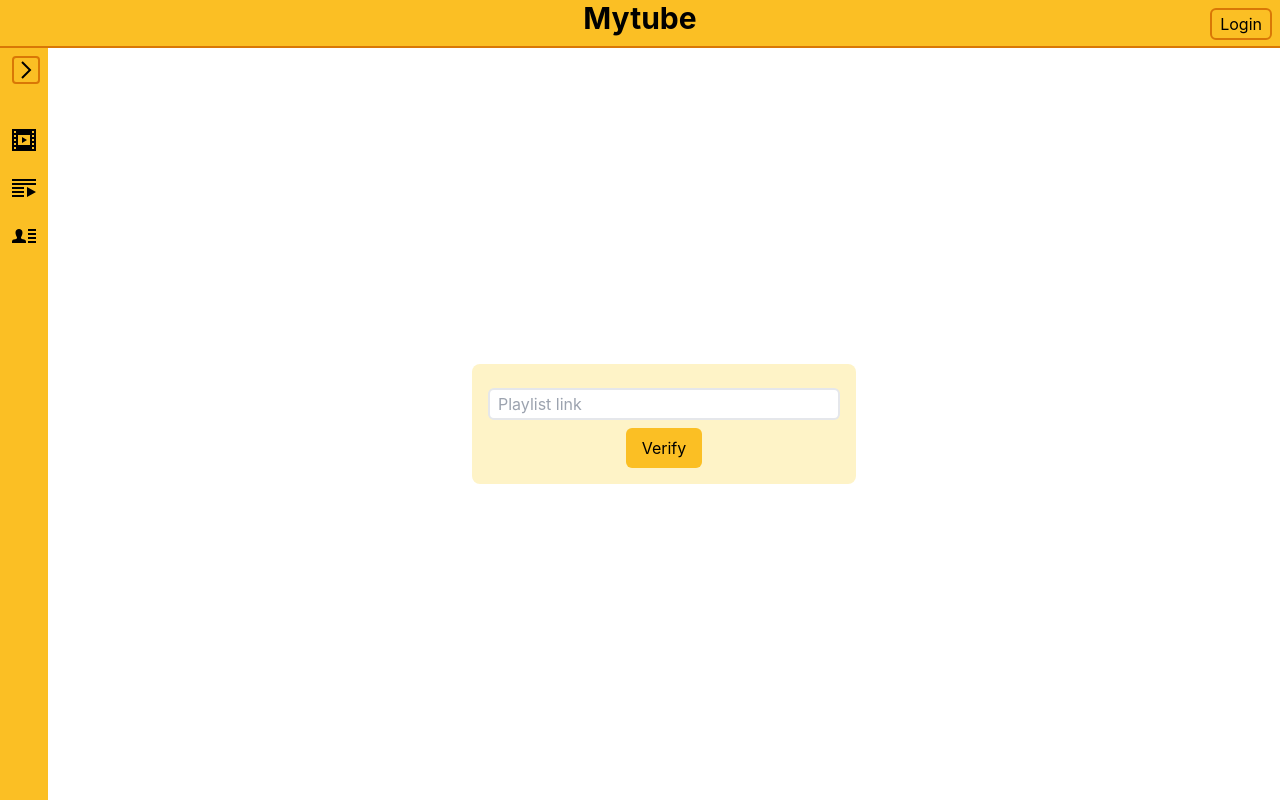
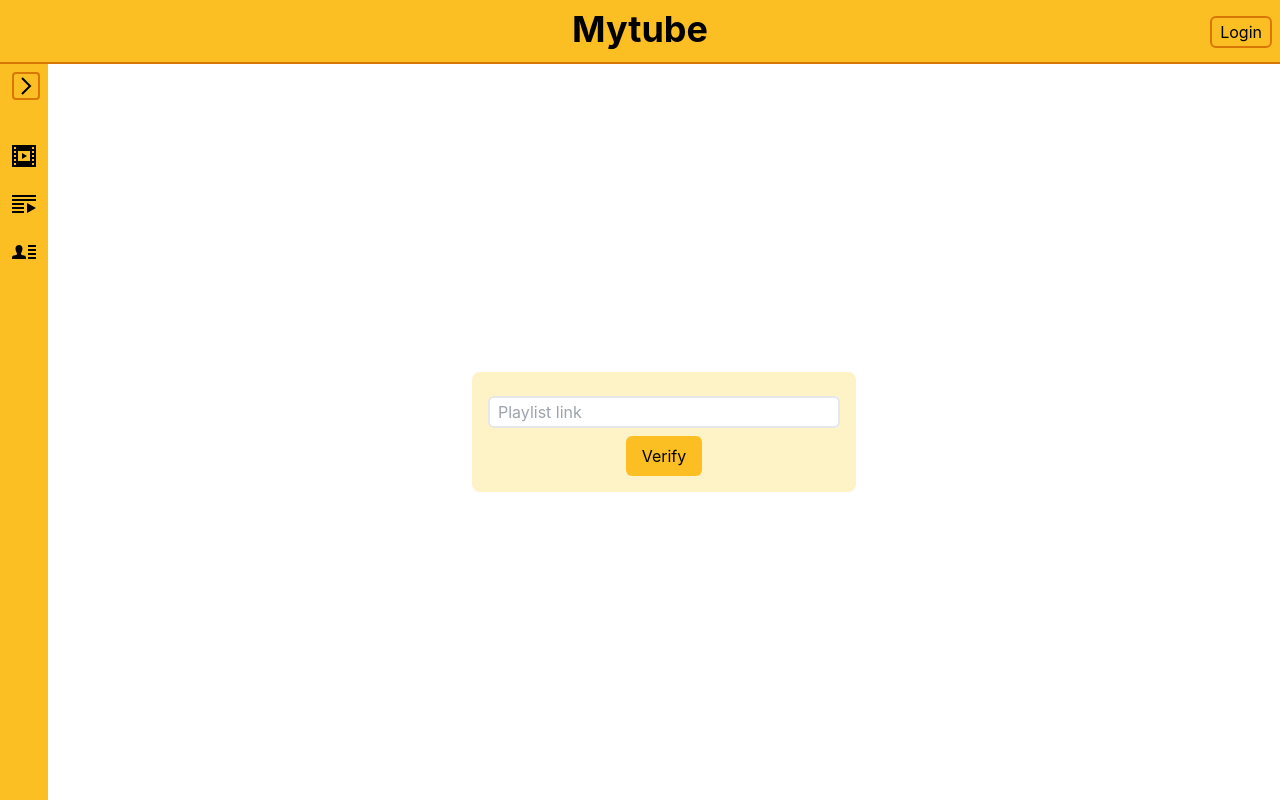
Before and after one commit to abhinav-raman/MyTube, a Next.js app: page /add in a window 1280 px wide. Built offline with nearby package versions, Linux system fonts and the light colour scheme.

Commit message:
Aesthetic changes

```diff
--- a/components/Header.tsx
+++ b/components/Header.tsx
@@ -19,23 +19,23 @@ const Header = () => {
 	};
 
 	return (
-		<header className="fixed flex justify-center w-full h-12 bg-amber-400 border-b-2 border-b-amber-600">
-			<h1 className="text-3xl font-bold cursor-pointer">
+		<header className="fixed flex justify-center w-full h-16 bg-amber-400 border-b-2 border-b-amber-600">
+			<h1 className="text-4xl font-bold cursor-pointer my-[9px]">
 				<Link href="/">
 					<a>Mytube</a>
 				</Link>
 			</h1>
-			<div className="h-full absolute right-2">
+			<div className="h-max absolute right-2 my-4">
 				{!isLoggedIn ? (
 					<button
-						className="h-8 my-2 px-2 rounded-md border-2 border-amber-600 hover:border-amber-200"
+						className="h-8 px-2 rounded-md border-2 border-amber-600 hover:border-amber-200"
 						onClick={() => router.push("/login")}
 					>
 						Login
 					</button>
 				) : (
 					<button
-						className="h-8 my-2 px-2 rounded-md border-2 border-amber-600 hover:border-amber-200"
+						className="h-8 px-2 rounded-md border-2 border-amber-600 hover:border-amber-200"
 						onClick={logoutHandler}
 					>
 						Logout
--- a/components/PlaylistTile.tsx
+++ b/components/PlaylistTile.tsx
@@ -27,9 +27,8 @@ const PlaylistTile = ({
 				rel="noreferrer"
 				href={`${YOUTUBE_PLAYLIST_URL}${playlistId}`}
 			>
-				<div className="border b-slate-600 relative">
+				<div className="border b-slate-600 relative transition-all hover:scale-105">
 					<Image
-						className="transition-all hover:scale-105"
 						src={medium.url}
 						alt=""
 						loader={loader}
--- a/components/Sidebar.tsx
+++ b/components/Sidebar.tsx
@@ -12,7 +12,7 @@ const Sidebar = () => {
 	const { isExpanded, invertIsExpanded } = useContext(SideBarContext);
 	return (
 		<div
-			className={`fixed min-h-screen mt-12 bg-amber-400 transition-all ${
+			className={`fixed min-h-screen mt-16 bg-amber-400 transition-all ${
 				isExpanded ? "w-64" : "w-12"
 			}`}
 		>
--- a/components/VideoFile.tsx
+++ b/components/VideoFile.tsx
@@ -22,7 +22,7 @@ const VideoTile = ({
 			rel="noreferrer"
 			href={`${YOUTUBE_VIDEO_WATCH_URL}${videoId}`}
 		>
-			<div className="border b-slate-600 relative">
+			<div className="border b-slate-600 relative transition-all hover:scale-105">
 				<Image
 					src={medium.url}
 					alt=""
--- a/pages/account.tsx
+++ b/pages/account.tsx
@@ -5,7 +5,7 @@ import { SideBarContext } from "../context/SidebarStateContext";
 const Account: NextPage = () => {
   const { isExpanded } = useContext(SideBarContext);
 	return (
-		<main className={`pt-12 transition-all ${isExpanded ? "ml-64" : "ml-12"}`}>
+		<main className={`pt-[4.5rem] transition-all ${isExpanded ? "ml-64" : "ml-12"}`}>
 			Account
 		</main>
 	);
--- a/pages/add.tsx
+++ b/pages/add.tsx
@@ -85,8 +85,8 @@ const Create: NextPage = () => {
 
 	return (
 		<main
-			className={`h-full p-2 pt-14 flex justify-center items-center transition-all ${
-				isExpanded ? "m-64" : "ml-12"
+			className={`h-full p-2 pt-[4.5rem] flex justify-center items-center transition-all ${
+				isExpanded ? "ml-64" : "ml-12"
 			}`}
 		>
 			<section className="w-96 bg-amber-100 p-4 text-center rounded-lg">
--- a/pages/index.tsx
+++ b/pages/index.tsx
@@ -44,11 +44,11 @@ const Home: NextPage = () => {
 			</Head>
 
 			<main
-				className={`h-full p-2 pt-14 transition-all ${
+				className={`h-full p-2 pt-[4.5rem] transition-all ${
 					isExpanded ? "ml-64" : "ml-12"
 				}`}
 			>
-				<div className="h-8 flex justify-between">
+				<div className="h-8 flex justify-between mb-4">
 					<h2 className="text-2xl font-bold">Videos</h2>
 					<button
 						className="h-8 px-2 rounded-md border-2 border-amber-600 hover:border-amber-200"
--- a/pages/login.tsx
+++ b/pages/login.tsx
@@ -48,7 +48,7 @@ const Login: NextPage = () => {
 				<meta name="description" content="Login for mytube" />
 			</Head>
 			<main
-				className={`pt-12 transition-all h-full flex justify-center items-center ${
+				className={`pt-[4.5rem] transition-all h-full flex justify-center items-center ${
 					isExpanded ? "ml-64" : "ml-12"
 				}`}
 			>
--- a/pages/playlists.tsx
+++ b/pages/playlists.tsx
@@ -44,11 +44,11 @@ const Playlists: NextPage = () => {
 			</Head>
 
 			<main
-				className={`h-full p-2 pt-14 transition-all ${
+				className={`h-full p-2 pt-[4.5rem] transition-all ${
 					isExpanded ? "ml-64" : "ml-12"
 				}`}
 			>
-				<div className="h-8 flex justify-between">
+				<div className="h-8 flex justify-between mb-4">
 					<h2 className="text-2xl font-bold">Playlists</h2>
 					<button
 						className="h-8 px-2 rounded-md border-2 border-amber-600 hover:border-amber-200"
--- a/pages/signup.tsx
+++ b/pages/signup.tsx
@@ -59,7 +59,7 @@ const Signup = () => {
 				<meta name="description" content="Login for mytube" />
 			</Head>
 			<main
-				className={`pt-12 transition-all h-full flex justify-center items-center ${
+				className={`pt-[4.5rem] transition-all h-full flex justify-center items-center ${
 					isExpanded ? "ml-64" : "ml-12"
 				}`}
 			>
```
